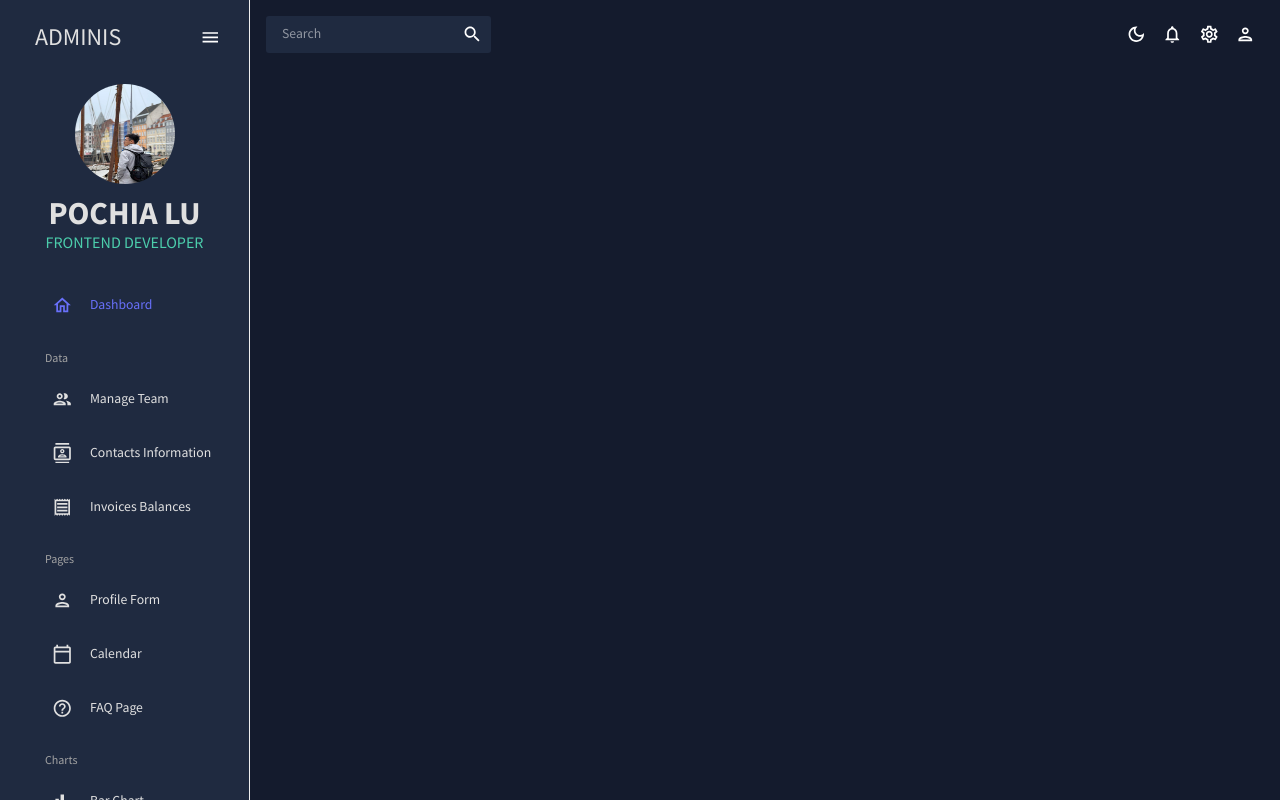
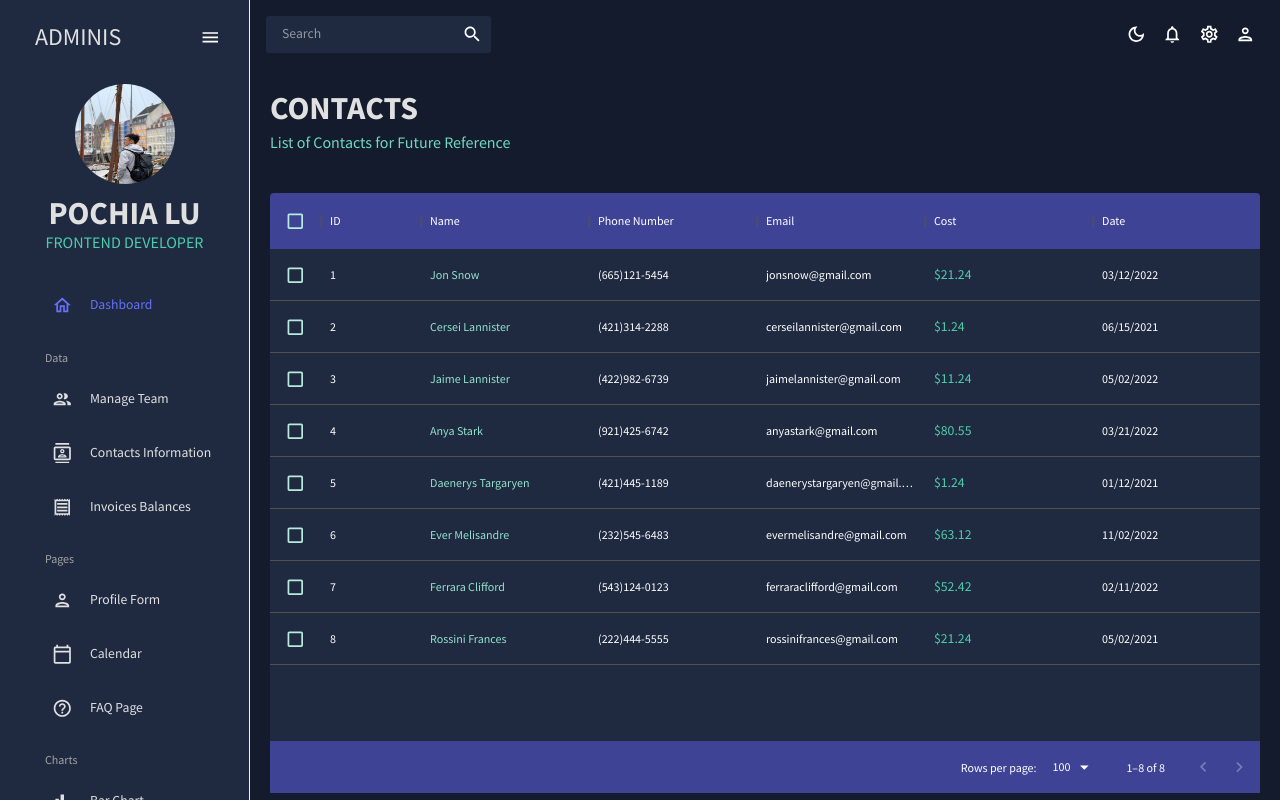
Before and after one commit to MantaXXX/react-admin, a React (Vite) app: page /invoices in a window 1280 px wide. Shown: the top 800 px of the page. Built offline with nearby package versions, Linux system fonts and the light colour scheme.

Commit message:
新增 invoices 頁面，grid 採用另一種方式來 renderCell

```diff
--- a/src/App.jsx
+++ b/src/App.jsx
@@ -8,7 +8,7 @@
 import Dashboard from "./scenes/dashboard";
 import Team from "./scenes/team";
 import Contacts from "./scenes/contacts";
-// import Invoices from "./scenes/invoices";
+import Invoices from "./scenes/invoices";
 // import Bar from "./scenes/bar";
 // import Form from "./scenes/form";
 // import Line from "./scenes/line";
@@ -35,7 +35,7 @@
               <Route path="/" element={<Dashboard />} />
               <Route path="/team" element={<Team />} />
               <Route path="/contacts" element={<Contacts />} />
-              {/* <Route path="/invoices" element={<Invoices />} /> */}
+              <Route path="/invoices" element={<Invoices />} />
               {/* <Route path="/form" element={<Form />} /> */}
               {/* <Route path="/bar" element={<Bar />} /> */}
               {/* <Route path="/pie" element={<Pie />} /> */}
--- /dev/null
+++ b/src/scenes/invoices/index.jsx
@@ -0,0 +1,93 @@
+import { Box, Typography, useTheme } from "@mui/material";
+import { DataGrid } from "@mui/x-data-grid";
+import { tokens } from "../../theme";
+import { mockDataInvoices } from "../../data/mockData";
+import Header from "../../components/Header";
+
+const Invoices = () => {
+  const theme = useTheme()
+  const colors = tokens(theme.palette.mode)
+  const columns = [
+    { field: "id", headerName: "ID" },
+    {
+      field: "name",
+      headerName: "Name",
+      flex: 1,
+      cellClassName: "name-column--cell",
+    },
+    {
+      field: "phone",
+      headerName: "Phone Number",
+      flex: 1,
+    },
+    {
+      field: "email",
+      headerName: "Email",
+      flex: 1,
+    },
+    {
+      field: "cost",
+      headerName: "Cost",
+      flex: 1,
+      renderCell: (params) => (
+        <Typography color={colors.greenAccent[500]}>
+          ${params.row.cost}
+        </Typography>
+      ),
+    },
+    {
+      field: "date",
+      headerName: "Date",
+      flex: 1,
+    },
+  ];
+
+  return (
+    <Box m="20px">
+      <Header
+        title="CONTACTS"
+        subtitle="List of Contacts for Future Reference"
+      />
+      <Box
+        m="40px 0 0 0"
+        height="75vh"
+        sx={{
+          "& .MuiDataGrid-root": {
+            border: "none",
+          },
+          "& .MuiDataGrid-cell": {
+            borderBottom: "none",
+          },
+          "& .name-column--cell": {
+            color: colors.greenAccent[300],
+          },
+          "& .MuiDataGrid-columnHeaders": {
+            backgroundColor: colors.blueAccent[700],
+            borderBottom: "none",
+          },
+          "& .MuiDataGrid-virtualScroller": {
+            backgroundColor: colors.primary[400],
+          },
+          "& .MuiDataGrid-footerContainer": {
+            borderTop: "none",
+            backgroundColor: colors.blueAccent[700],
+          },
+          "& .MuiCheckbox-root": {
+            color: `${colors.greenAccent[200]} !important`,
+          },
+          "& .MuiDataGrid-toolbarContainer .MuiButton-text": {
+            color: `${colors.grey[100]} !important`,
+          },
+        }}
+      >
+        <DataGrid
+          checkboxSelection
+          rows={mockDataInvoices}
+          columns={columns}
+        />
+      </Box>
+    </Box>
+  )
+}
+
+export default Invoices
```
